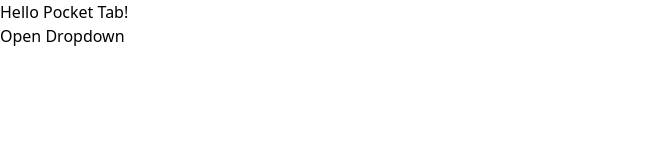
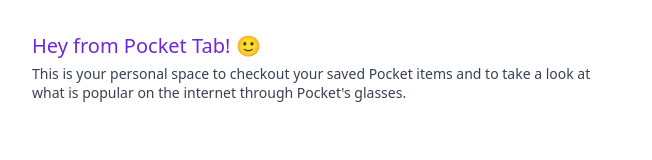
Before and after one commit to hos4m/pocket-tab, a website with bundled scripts: page index.html in a window 1280 px wide. Shown: the whole page, without its empty margins (0-652 px from the left). Built offline with nearby package versions, Linux system fonts and the light colour scheme.

Commit message:
add header

```diff
--- a/index.html
+++ b/index.html
@@ -9,16 +9,8 @@
     <link rel="stylesheet" href="./index.css" />
   </head>
 
-  <body>
+  <body class="p-8">
     <div include-html="partials/header.html"></div>
-
-    <div x-data="{ open: false }">
-      <button @click="open = true">Open Dropdown</button>
-
-      <ul x-show="open" @click.away="open = false">
-        Dropdown Body
-      </ul>
-    </div>
 
     <script src="./index.mjs" type="module" defer></script>
   </body>
--- a/partials/header.html
+++ b/partials/header.html
@@ -1 +1,6 @@
-<h1>Hello Pocket Tab!</h1>
+<h1 class="text-xl font-medium text-purple-700 mb-1">Hey from Pocket Tab! 🙂</h1>
+
+<span class="block max-w-xl text-sm text-gray-700 leading-snug">
+  This is your personal space to checkout your saved Pocket items and to take a look at what is
+  popular on the internet through Pocket's glasses.
+</span>
```
